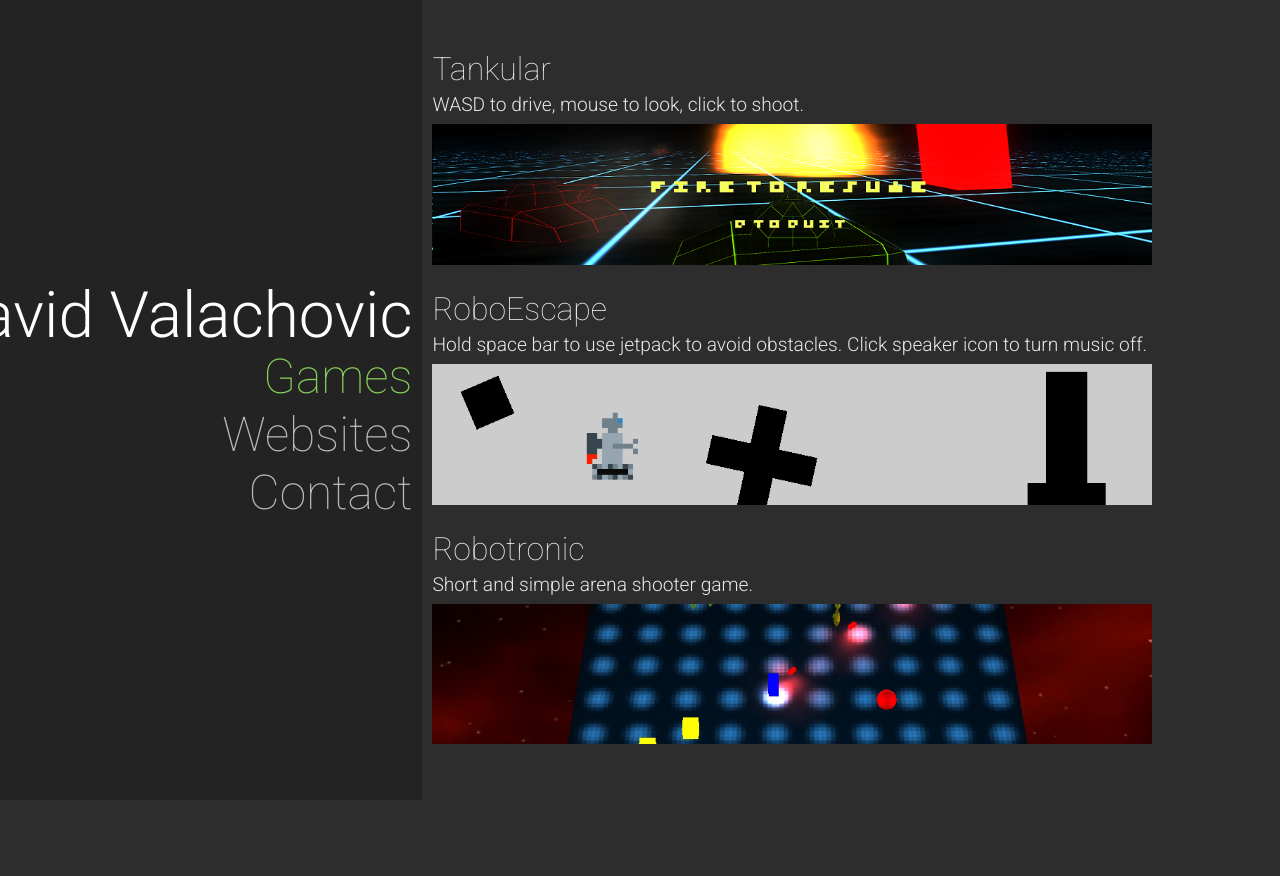
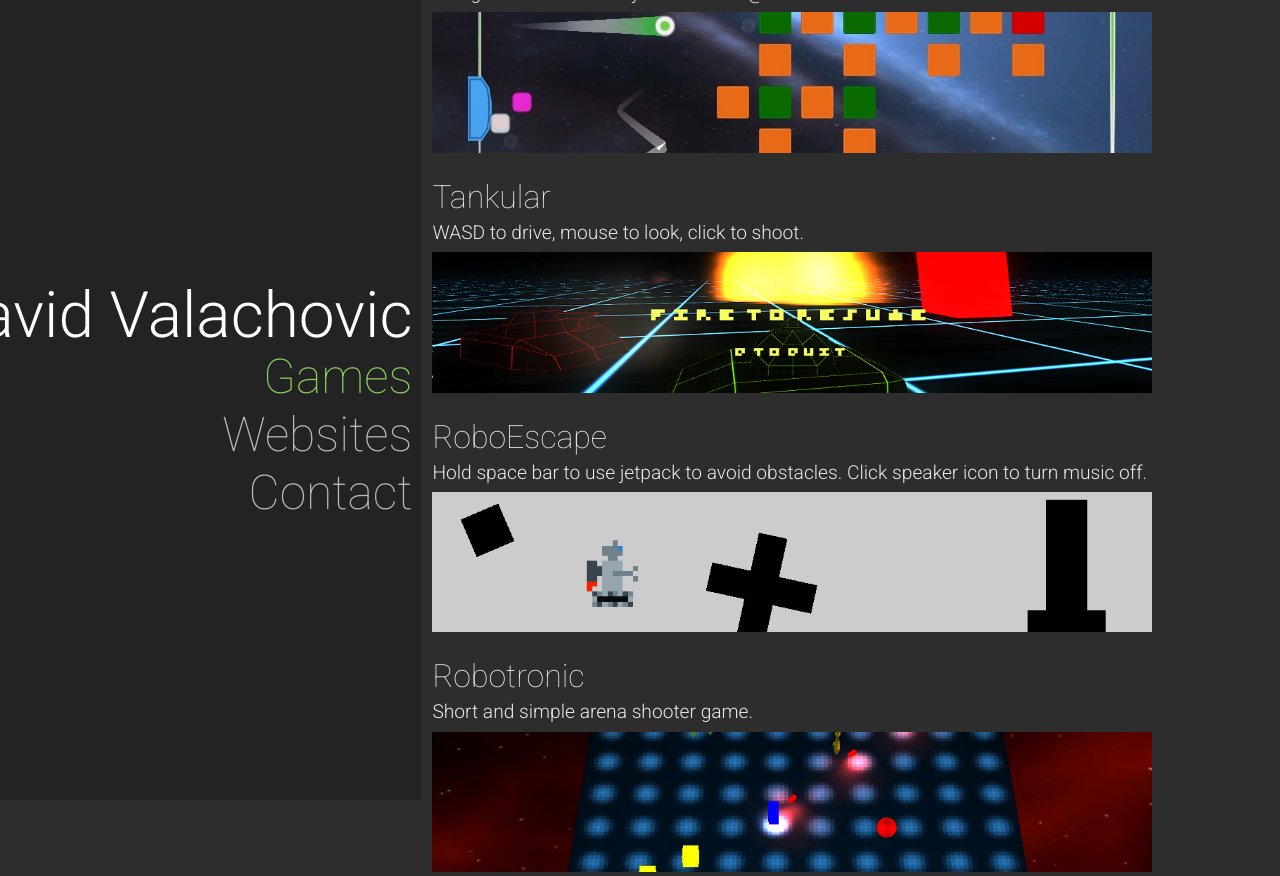
Before and after one commit to adenflorian/adenflorian.com, a PHP site: page / in a window 1280 px wide. Before the commit the page ends 744 px from the top, so only its background shows below. Run offline with PHP 8.4, Linux system fonts and the light colour scheme; some libraries are stand-ins or nearby versions.

Commit message:
added star llama and random.dog

```diff
--- a/games.php
+++ b/games.php
@@ -3,6 +3,15 @@ Author: David "AdenFlorian" Valachovic
 -->
 
 <div id="games" class="right-content">
+https://adenflorian.itch.io/star-llama
+
+    <h1>Star Llama</h1>
+    <p>One game a month entry I made with @XueTomYu in 2016.</p>
+    <a href="https://adenflorian.itch.io/star-llama" target="_blank">
+        <img class="banner" src="img/starllama.jpg" alt="Star Llama screenshot"/>
+    </a>
+
+    <div class="vert-space-25"></div>
 
     <h1>Tankular</h1>
     <p>WASD to drive, mouse to look, click to shoot.</p>
--- a/websites.php
+++ b/websites.php
@@ -4,8 +4,16 @@ Author: David "AdenFlorian" Valachovic
 
 <div id="websites" class="right-content">
 
+	<h1>random.dog</h1>
+	<p>Self explanatory.</p>
+	<a href="https://random.dog/" target="_blank">
+		<img class="banner" src="img/randomdog.jpg" alt="random.dog screenshot"/>
+	</a>
+
+	<div class="vert-space-25"></div>
+
 	<h1>Imperium Portal</h1>
-	<p>In development since Fall 2013. Became lead developer in April of 2014.</p>
+	<p>Gaming community portal. I helped and lead development of it for a bit in 2014.</p>
 	<a href="http://portal.starcitizenbase.com/" target="_blank">
 		<img class="banner" src="img/imperiumportal.png" alt="Imperium Portal screenshot"/>
 	</a>
@@ -13,9 +21,7 @@ Author: David "AdenFlorian" Valachovic
 	<div class="vert-space-25"></div>
 
 	<h1>Star Citizen Org Stats</h1>
-	<p>Tracks and displays historical info on Star Citizen Organizations.</p>
-	<a href="http://SCOrgStats.AdenFlorian.com/" target="_blank">
-		<img class="banner" src="img/scorgstats.png" alt="Star Citizen Org Stats screenshot"/>
-	</a>
+	<p>Tracks and displays historical info on Star Citizen Organizations. (Dead)</p>
+	<img class="banner" src="img/scorgstats.png" alt="Star Citizen Org Stats screenshot"/>
 
 </div>
```
Also changed, not shown: img/randomdog.jpg (added), img/starllama.jpg (added).
